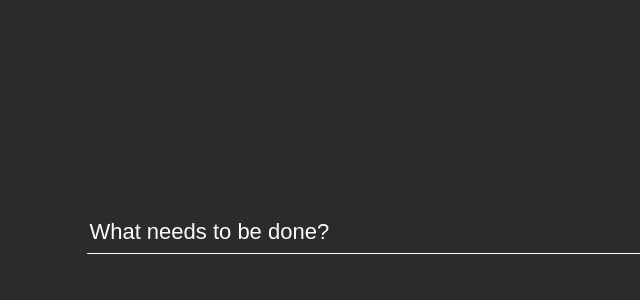
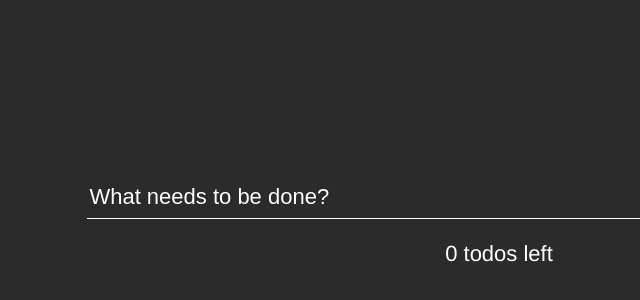
Before and after one commit to alpsenell/vue-todo, a Vue app: page / in a window 1280 px wide. Shown: the part 168-468 px from the top of the page, without its empty margins (141-781 px from the left). Built offline with nearby package versions, Linux system fonts and the light colour scheme.

Commit message:
JsDocs and uncompleted todos length

```diff
--- a/src/components/Todo.vue
+++ b/src/components/Todo.vue
@@ -25,6 +25,9 @@
                     @click="removeTodo(assignment)">
             </div>
         </div>
+        <div class="todo__total__todos">
+            <p>{{ unCompletedTodos }} todos left</p>
+        </div>
     </div>
 </template>
 
@@ -40,22 +43,38 @@ export default {
   },
 
   computed: {
+    /**
+     * @returns {string}
+     */
     isNewTodoEmpty () {
       return this.newTodo.trim() === '';
     },
 
+    /**
+     * @returns {boolean}
+     */
     isNewTodoAlreadyExists () {
       const ids = this.createdTodos.map(todo => todo.text);
 
       return ids.indexOf(this.newTodo.trim()) > -1;
     },
 
+    /**
+     * @returns {number}
+     */
     totalTodos () {
       return this.createdTodos.length;
     },
 
+    /**
+     * @returns {number}
+     */
     lastId () {
       return (this.createdTodos[this.totalTodos - 1] || {}).id || 0;
+    },
+
+    unCompletedTodos () {
+      return this.createdTodos.filter(todo => !todo.checked).length;
     },
   },
 
@@ -107,6 +126,10 @@ export default {
       this.$forceUpdate();
     },
 
+    /**
+     * @param {object} triggeredTodo
+     * @param {number} triggeredTodo.id
+     */
     removeTodo (triggeredTodo) {
       this.createdTodos.splice(this.createdTodos.findIndex(todos => todos.id === triggeredTodo.id), 1);
     },
@@ -166,5 +189,9 @@ export default {
                 @include todo__remove--button(32px, $background__color--primary--light);
             }
         }
+
+        .todo__total__todos {
+            color: $color__white;
+        }
     }
 </style>
```
